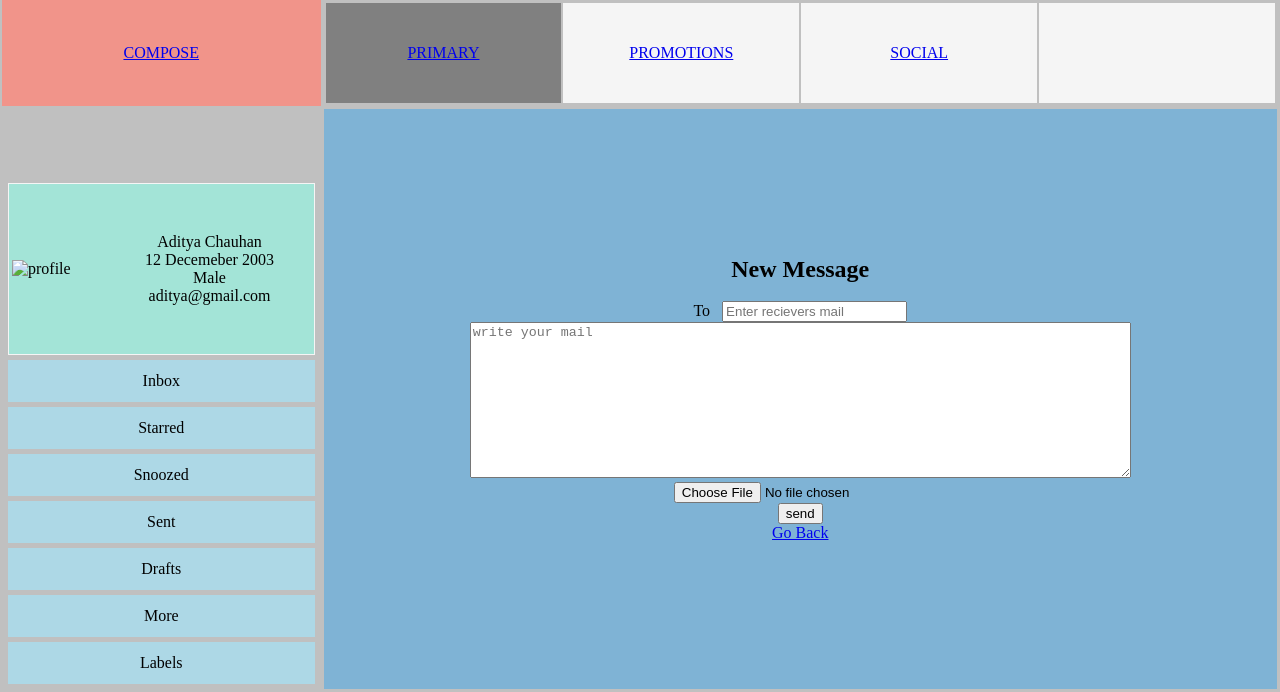
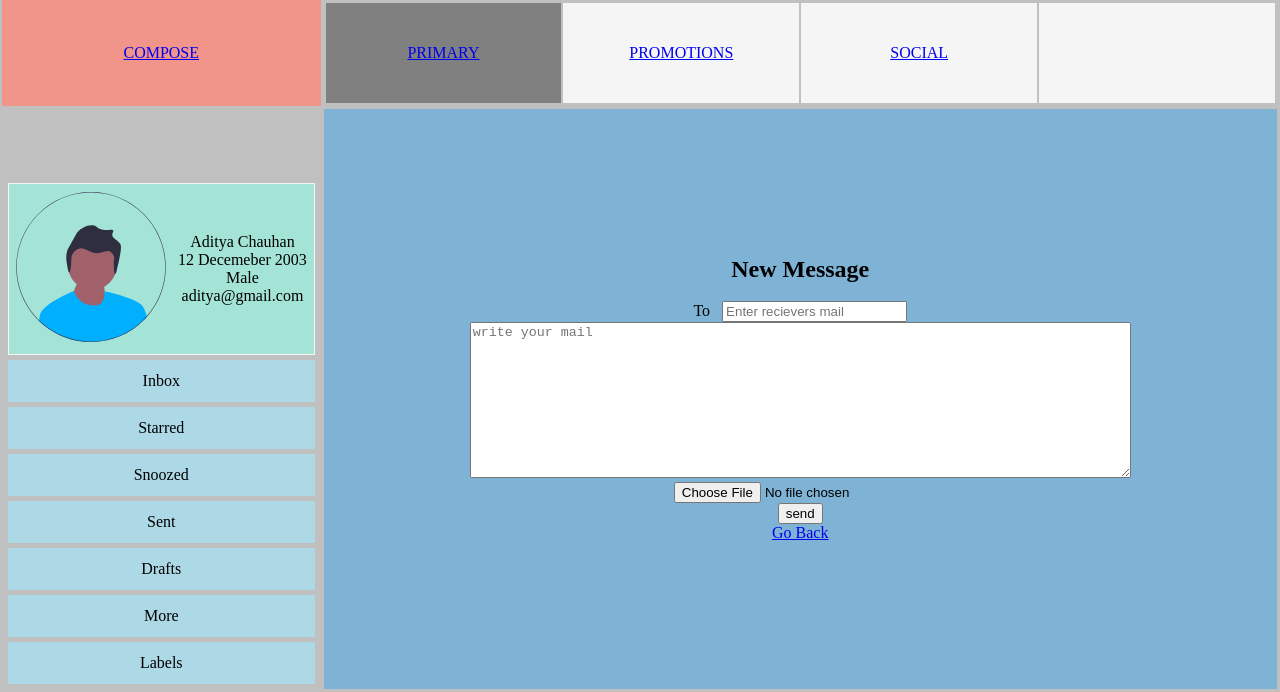
Before and after one commit to techadityachauhan/techadityachauhan.github.io, a plain HTML site: page compose.html in a window 1280 px wide. Shown: the part 108-800 px from the top of the page. Drawn offline with Linux system fonts and the light colour scheme.

Commit message:
compose image add

```diff
--- a/compose.html
+++ b/compose.html
@@ -81,7 +81,7 @@
                             <table border="0" width="100%" height="170px" bgcolor="#A3E4D7">
                                 <tr>
                                     <td>
-                                        <img src="images/profile.svg" alt="profile" width="100%" height="150px">
+                                        <img src="profile.svg" alt="profile" width="100%" height="150px">
                                     </td>
                                     <td align="center">
                                         <p>Aditya Chauhan</p>
```
